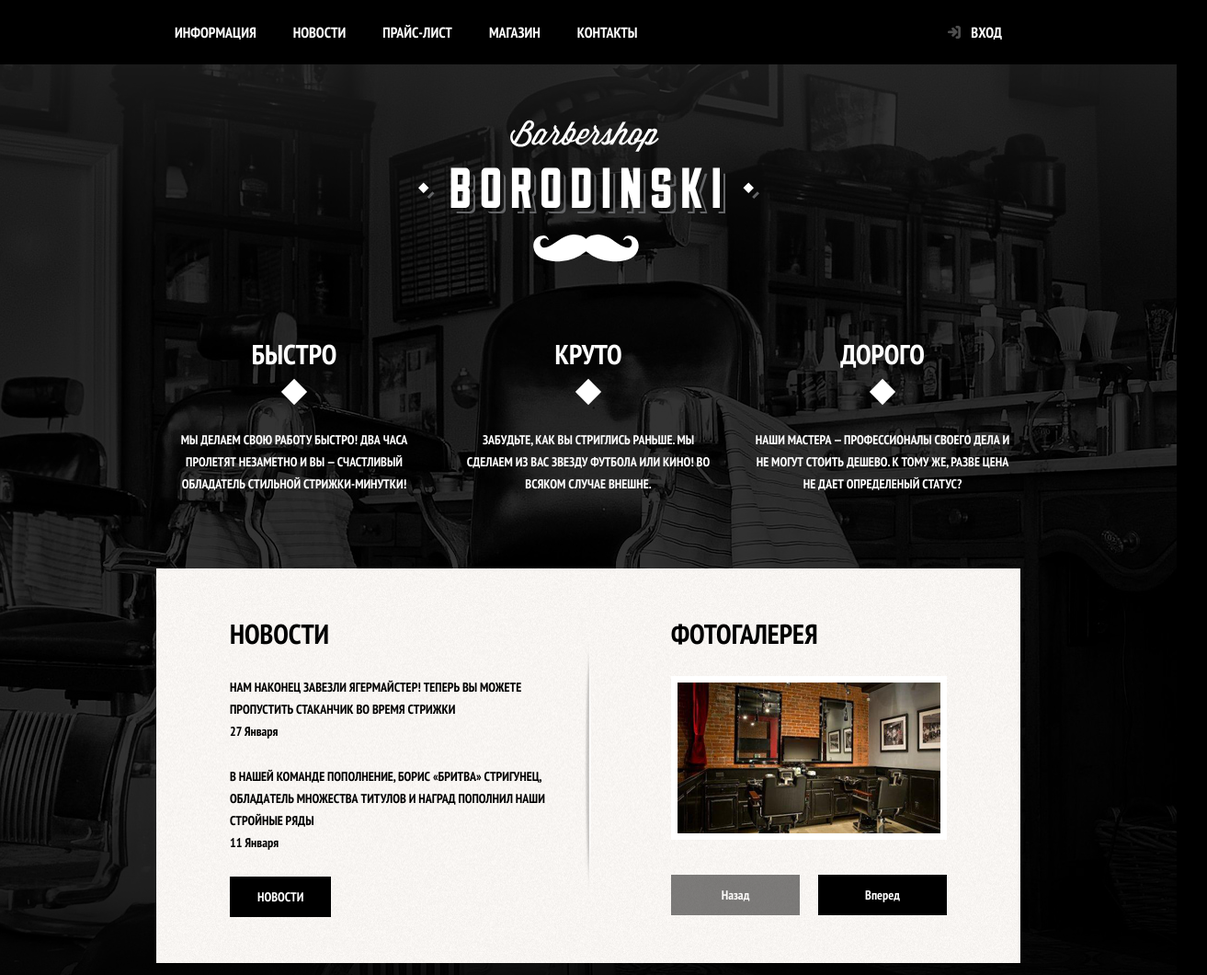
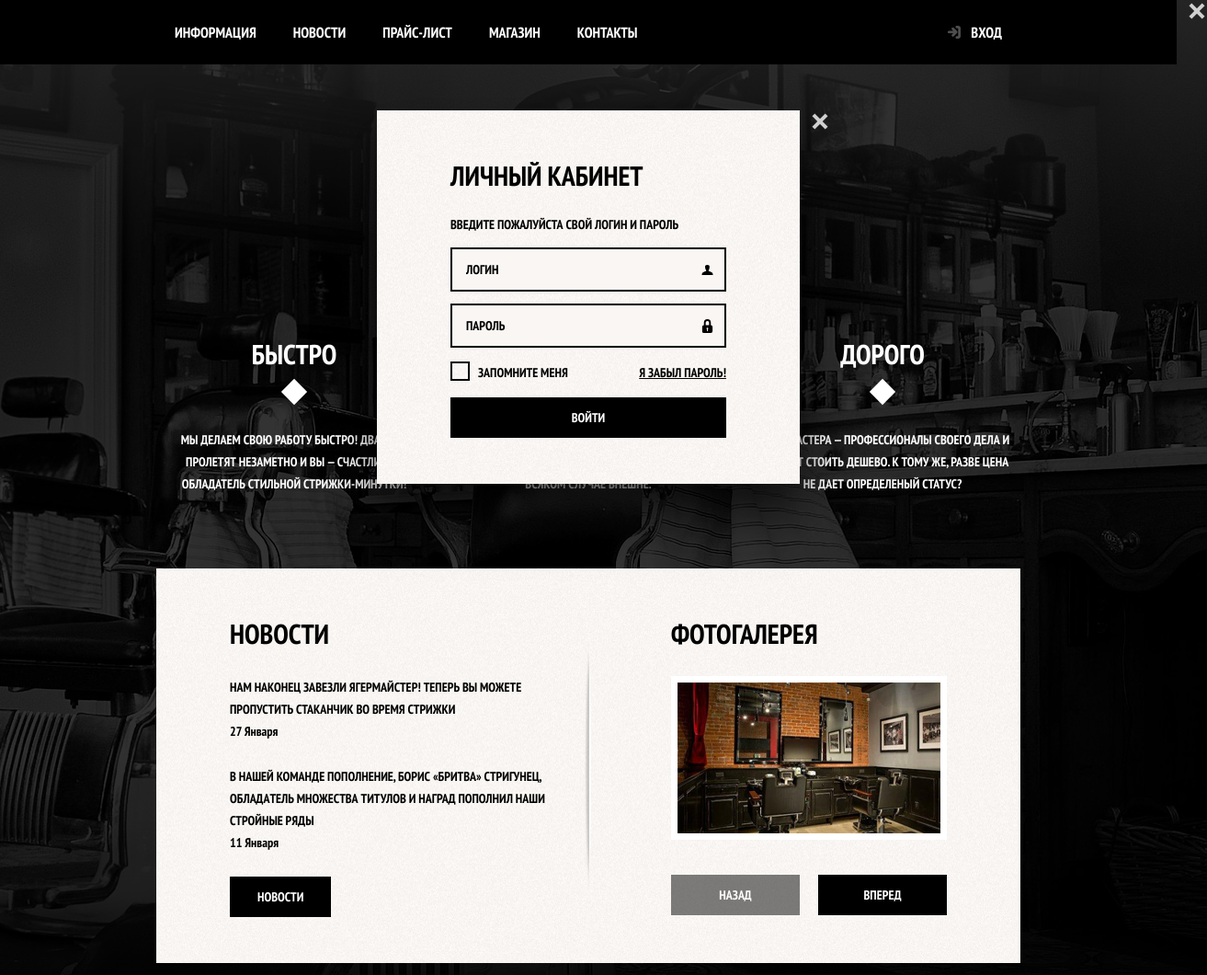
Before and after one commit to dimacy/Barbershop, a plain HTML site: page index.html in a window 1280 px wide. Shown: the top 1060 px of the page at 92% size, 1313 px wide, since content can reach past the window. Drawn offline with Linux system fonts and the light colour scheme.

Commit message:
стилизация окна логина

```diff
--- a/css/style.css
+++ b/css/style.css
@@ -37,6 +37,7 @@
     font: inherit;
 
     text-align: center;
+    text-transform: uppercase;
     color: #ffffff;
     background-color: #000000;
     border: none;
@@ -435,17 +436,72 @@
     background-color: #ffffff;
 }
 .modal{
+    position: fixed;
+
     color: #000000;
 
     background-color: #f8f3f0;
     background-image: url("../img/Layer_10_copy.png");
     background-position: 0 0;
     background-repeat: repeat;
+    box-shadow: 0 30px 50px rgba(0, 0, 0, 0.7)
 }
-.modal h2{
+.modal-login h2{
     font-size: 30px;
     line-height: 42px;
+
+    margin: 0;
+    margin-bottom: 20px;
 }
+.modal-login p{
+    margin: 0;
+    margin-bottom: 13px;
+}
+.modal-login{
+    box-sizing: border-box;
+    width: 460px;
+
+    top: 120px;
+    left: 50%;
+
+    padding: 50px 80px;
+    margin-left: -230px;
+}
+.modal-close{
+    font-size: 0;
+
+    background-color: transparent;
+    border: 0;
+
+    cursor: pointer;
+
+    width: 23px;
+    height: 23px;
+
+    position: absolute;
+    top: 0;
+    right: -33px;
+}
+.modal-close::after,
+.modal-close::before{
+    content: "";
+
+    position: absolute;
+    top: 10px;
+    left: 2px;
+
+    width: 20px;
+    height: 4px;
+
+    background-color: #d0d0d0;
+}
+.modal-close::after{
+    transform: rotate(45deg);
+}
+.modal-close::before{
+    transform: rotate(-45deg);
+}
+
 .login-form input[type="text"],
 .login-form input[type="password"]{
     font: inherit;
@@ -456,6 +512,28 @@
     border: 2px solid #000000;
 
     outline: none;
+
+    width: 100%;
+
+    box-sizing: border-box;
+    padding: 10px 15px;
+    padding-right: 40px;
+
+    position: relative;
+}
+.login-form input[type="text"]::placeholder,
+.login-form input[type="password"]::placeholder{
+    color: #000000;
+}
+.user-login-icon{
+    background-image: url("../img/user.svg");
+    background-position: 270px center;
+    background-repeat: no-repeat;
+}
+.user-password-icon{
+    background-image: url("../img/lock.svg");
+    background-position: 270px center;
+    background-repeat: no-repeat;
 }
 .login-form input:focus{
     border-color: #663d15;
@@ -473,7 +551,55 @@
 .restore:focus{
     text-decoration: none;
 }
+.login-form .login-help{
+    display: flex;
+    flex-wrap: wrap;
+    justify-content: space-between;
 
+    margin: 15px 0;
+}
+.login-checkbox{
+    position: relative;
+
+    padding-left: 30px;
+
+    cursor: pointer;
+}
+.login-checkbox input[type="checkbox"] + .checkbox-indicator{
+    width: 17px;
+    height: 17px;
+    position: absolute;
+    left: 0px;
+    top: 0px;
+
+    border: 2px solid #000000;
+}
+.login-checkbox input[type="checkbox"]:focus + .checkbox-indicator{
+    border-color: #663d15;
+}
+.login-checkbox input[type="checkbox"]:checked + .checkbox-indicator::after,
+.login-checkbox input[type="checkbox"]:checked + .checkbox-indicator::before{
+    content: "";
+
+    position: absolute;
+    top: 8px;
+    left: 1px;
+
+    width: 15px;
+    height: 2px;
+
+    background-color: #000000;
+}
+.login-checkbox input[type="checkbox"]:checked + .checkbox-indicator::after{
+    transform: rotate(45deg);
+}
+.login-checkbox input[type="checkbox"]:checked + .checkbox-indicator::before{
+    transform: rotate(-45deg);
+}
+.modal-login .button{
+    width: 100%;
+    margin-right: 0;
+}
 /* стили для catalog.html <---------------------------------------*/
 .inner-page .main-nav{
     display: flex;
--- a/index.html
+++ b/index.html
@@ -131,7 +131,8 @@
             <div class="footer-social">
                 <b>Давайте дружить!</b>
                 <ul class="social-link">
-                    <li><a href="#" class="social-button-vk"><span class="visually-hidden">Вконтакте</span></a></li>
+                    <li><a href="vk.com" class="social-button-vk"><span class="visually-hidden">Вконтакте</span></a>
+                    </li>
                     <li><a href="#" class="social-button-fb"><span class="visually-hidden">Фейсбук</span></a></li>
                     <li><a href="#" class="social-button-inst"><span class="visually-hidden">Инстаграм</span></a></li>
                 </ul>
@@ -148,15 +149,19 @@
         <form action="#" class="login-form" method="post">
             <p>
                 <label for="user-login" class="visually-hidden">Логин</label>
-                <input type="text" name="login" placeholder="Логин" id="user-login">
+                <input class="user-login-icon" type="text" name="login" placeholder="Логин" id="user-login">
             </p>
             <p>
                 <label for="user-password" class="visually-hidden">Пароль</label>
-                <input type="password" name="password" placeholder="Пароль" id="user-password">
+                <input class="user-password-icon" type="password" name="password" placeholder="Пароль"
+                    id="user-password">
             </p>
-            <p class="login-password-info">
-                <label for="login-password-info" class="login-checkbox">Запомните меня</label>
-                <input type="checkbox" name="remember" class="visually-hidden" id="login-password-info">
+            <p class="login-help">
+                <label class="login-checkbox">
+                    <input type="checkbox" name="remember" class="visually-hidden">
+                    <span class="checkbox-indicator"></span>
+                    Запомните меня
+                </label>
                 <a href="#" class="restore">Я забыл пароль!</a>
             </p>
             <button class="button" type="submit">Войти</button>
```
Also changed, not shown: img/lock.svg (added), img/user.svg (added).
